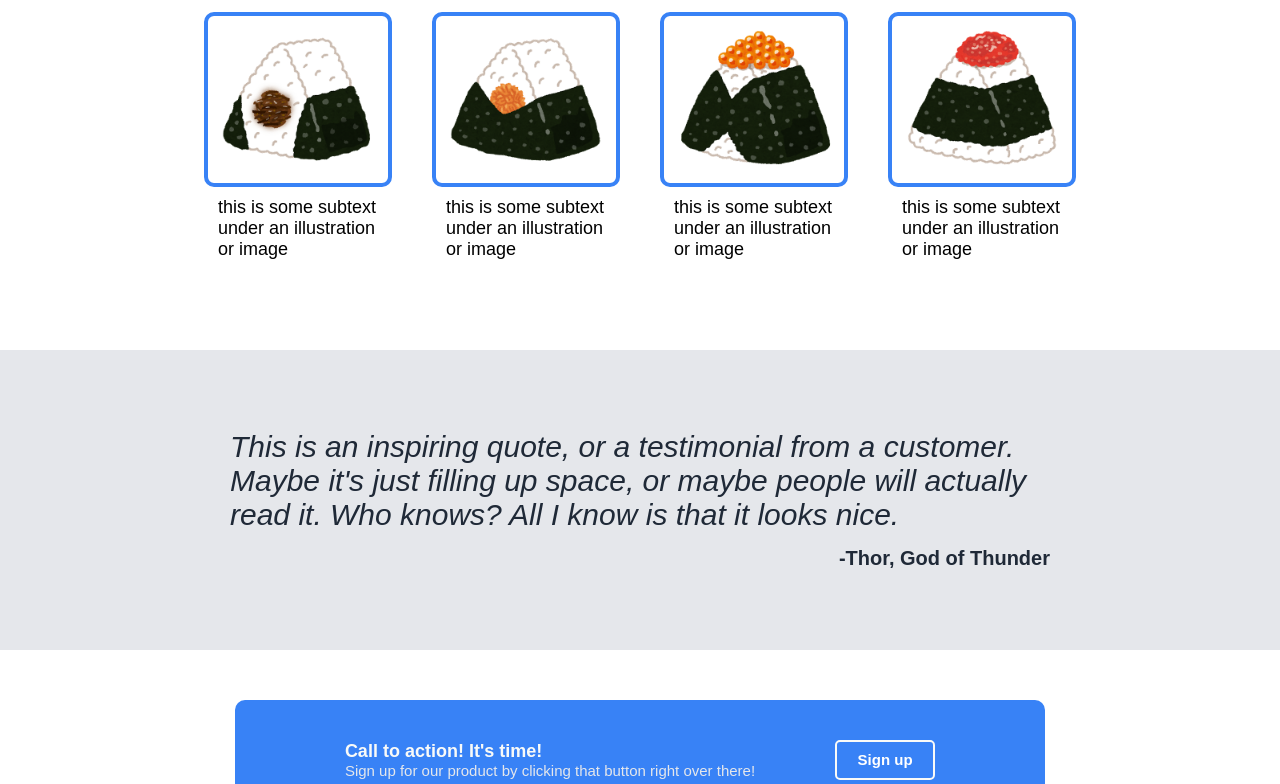
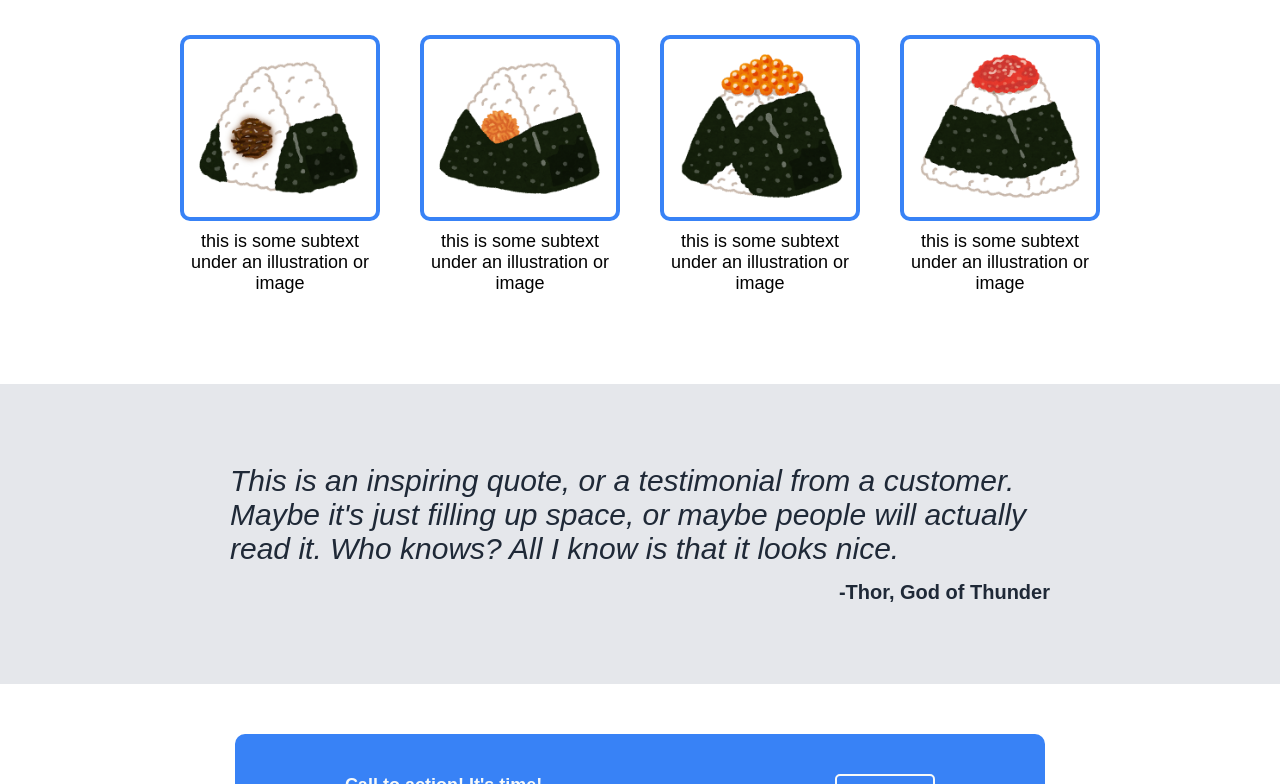
Before and after one commit to quacktwo/landing-page, a plain HTML site: page index.html in a window 1280 px wide. Shown: the part 614-1398 px from the top of the page. Drawn offline with Linux system fonts and the light colour scheme.

Commit message:
improve (poorly) onigiri section

```diff
--- a/style.css
+++ b/style.css
@@ -1,7 +1,6 @@
 body {
     display: flex;
     flex-direction: column;
-    height: 100vh;
     margin: 0;
     font-family: Arial, Helvetica, sans-serif;
     background-color: white;
@@ -45,7 +44,7 @@ a {
     padding: 80px 100px;
     column-gap: 60px;
     overflow: hidden;
-    flex: 0 0 auto;
+    /* flex: 0 0 auto; */
 }
 
 .y2 .hero {
@@ -108,8 +107,11 @@ a {
 
 .y3 .content {
     display: flex;
+    justify-content: center;
     column-gap: 40px;
     flex-wrap: wrap;
+    box-sizing: border-box;
+    max-width: 1000px;
 }
 
 .y3 .item {
@@ -117,10 +119,19 @@ a {
     flex-direction: column;
     align-items: center;
     row-gap: 10px;
+    box-sizing: border-box;
+    flex: 1 1 20%;
+    max-width: 20%;
+    transition-duration: 0.3s;
+}
+
+.y3 .item:hover {
+    transform: scale(1.1);
 }
 
 .y3 img {
-    max-width: 160px;
+    box-sizing: border-box;
+    max-width: 100%;
     height: auto;
     border: 4px #3882F6 solid;
     border-radius: 10px;
@@ -128,12 +139,13 @@ a {
 }
 
 .y3 .item-text {
-    max-width: 160px;
+    max-width: 90%;
     height: auto;
     font-size: 18px;
     font-weight: 100;
     color: black;
     margin-bottom: 40px;
+    text-align: center;
 }
 
 
```
